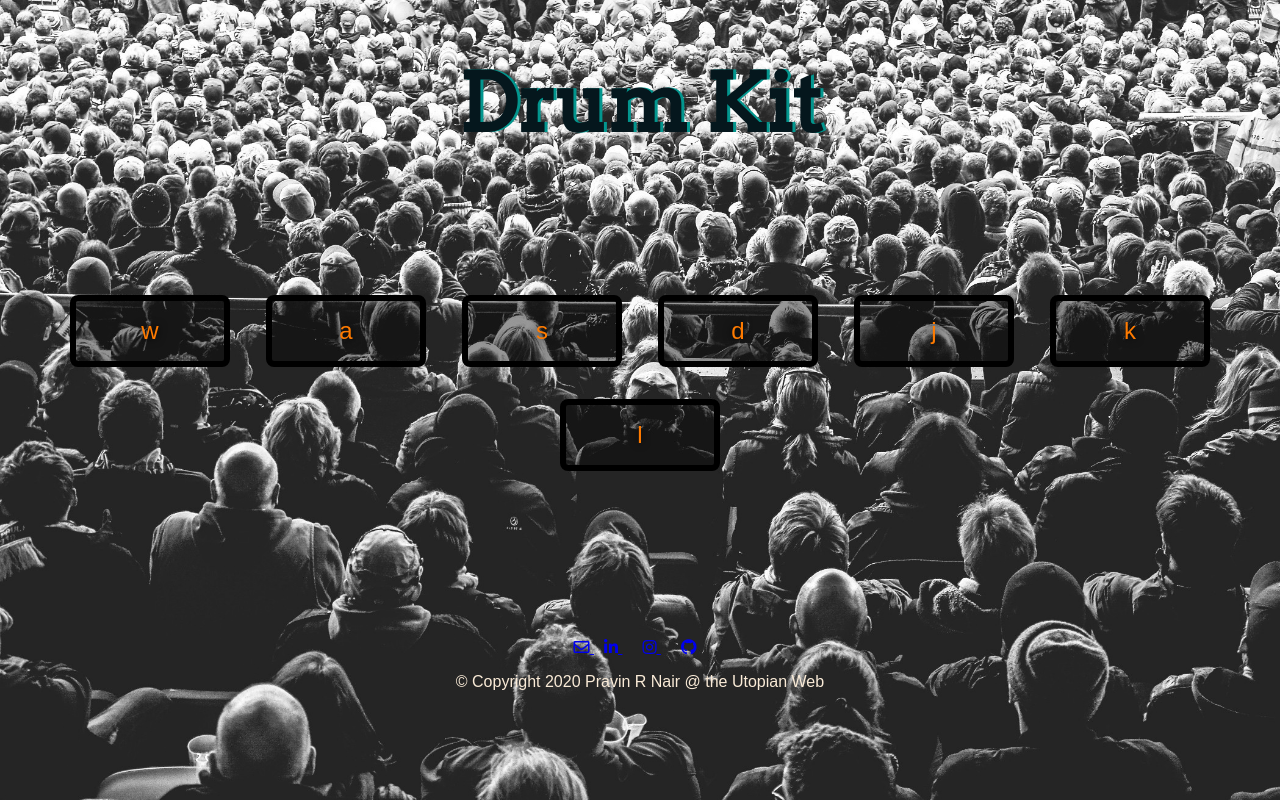
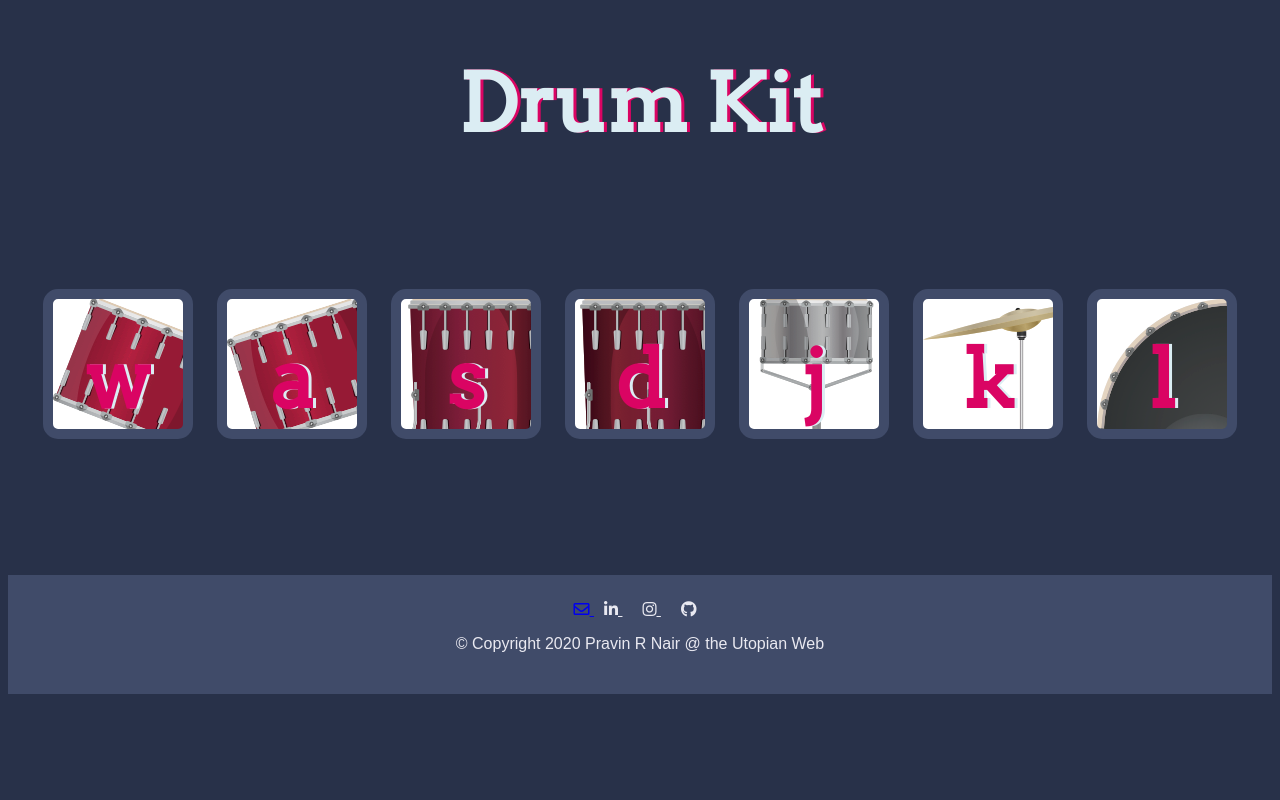
Before and after one commit to pravin44/drum-kit, a plain HTML site: page index.html in a window 1280 px wide. Drawn offline with Linux system fonts and the light colour scheme; a web font is replaced by a local one.

Commit message:
Update styles.css

```diff
--- a/styles.css
+++ b/styles.css
@@ -1,21 +1,47 @@
 body {
   text-align: center;
   background-color: #283149;
-  background: url('images/background.jpg');
-  background-size: cover;
 }
 
 h1 {
   font-size: 5rem;
-  color: #05171d;
+  color: #DBEDF3;
   font-family: "Arvo", cursive;
-  text-shadow: 3px 0 #03968e;
+  text-shadow: 3px 0 #DA0463;
 
 }
 
 footer {
   color: #DBEDF3;
   font-family: sans-serif;
+}
+
+.w {
+  background-image: url("images/tom1.png");
+}
+
+.a {
+  background-image: url("images/tom2.png");
+}
+
+.s {
+  background-image: url("images/tom3.png");
+}
+
+.d {
+  background-image: url("images/tom4.png");
+}
+
+.j {
+  background-image: url("images/snare.png");
+}
+
+.k {
+  background-image: url("images/crash.png");
+}
+
+.l {
+  background-image: url("images/kick.png");
 }
 
 .set {
@@ -30,39 +56,7 @@ footer {
 .red {
   color: red;
 }
-.drum {
-  min-height: 8vh;
-  align-items: center;
-  justify-content: center;
 
-  border: .4rem solid black;
-  border-radius: .5rem;
-  margin: 1rem;
-  font-size: 1.5rem;
-  padding: 1rem .5rem;
-  transition: all .07s ease;
-  width: 10rem;
-  text-align: center;
-  color:#ff7b00;
-  size: 2.6rem;
-  background: rgba(0,0,0,0.4);
-  text-shadow: 0 0 .5rem black;
-
-
-}
-
-#footer{
-  padding: 2% 8%;
-  text-align: center;
-  color: antiquewhite;
-}
-
-.footer-link{
- margin: 20px 10px;
-
-}
-
-/*
 .drum {
   outline: none;
   border: 10px solid #404B69;
@@ -79,4 +73,17 @@ footer {
   text-align: center;
   margin: 10px;
   background-color: white;
-} */
+}
+
+#footer{
+  padding: 2% 8%;
+  text-align: center;
+  background-color: #404B69;
+  color: rgb(233, 233, 241);
+}
+
+.footer-link{
+ margin: 20px 10px;
+
+ color: rgb(233, 233, 241);
+}
```
